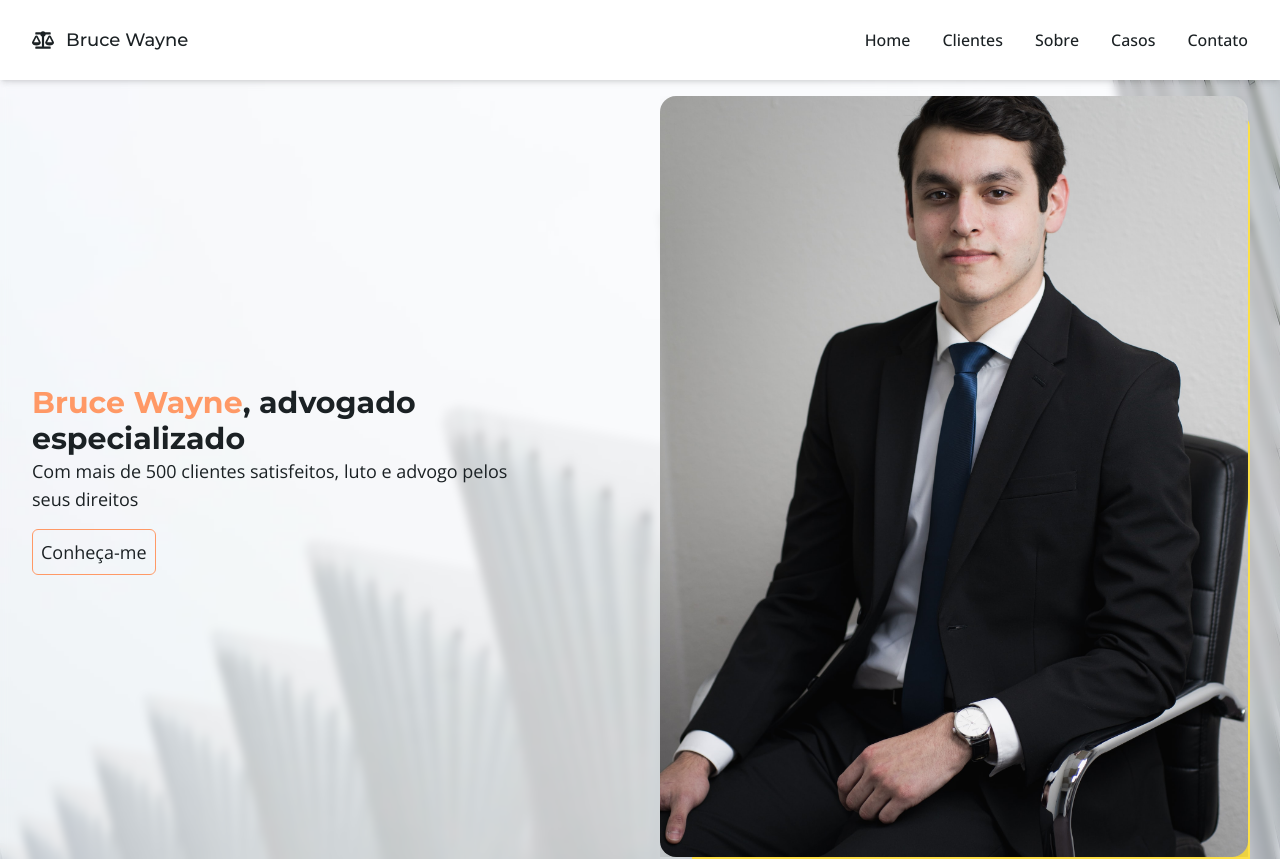
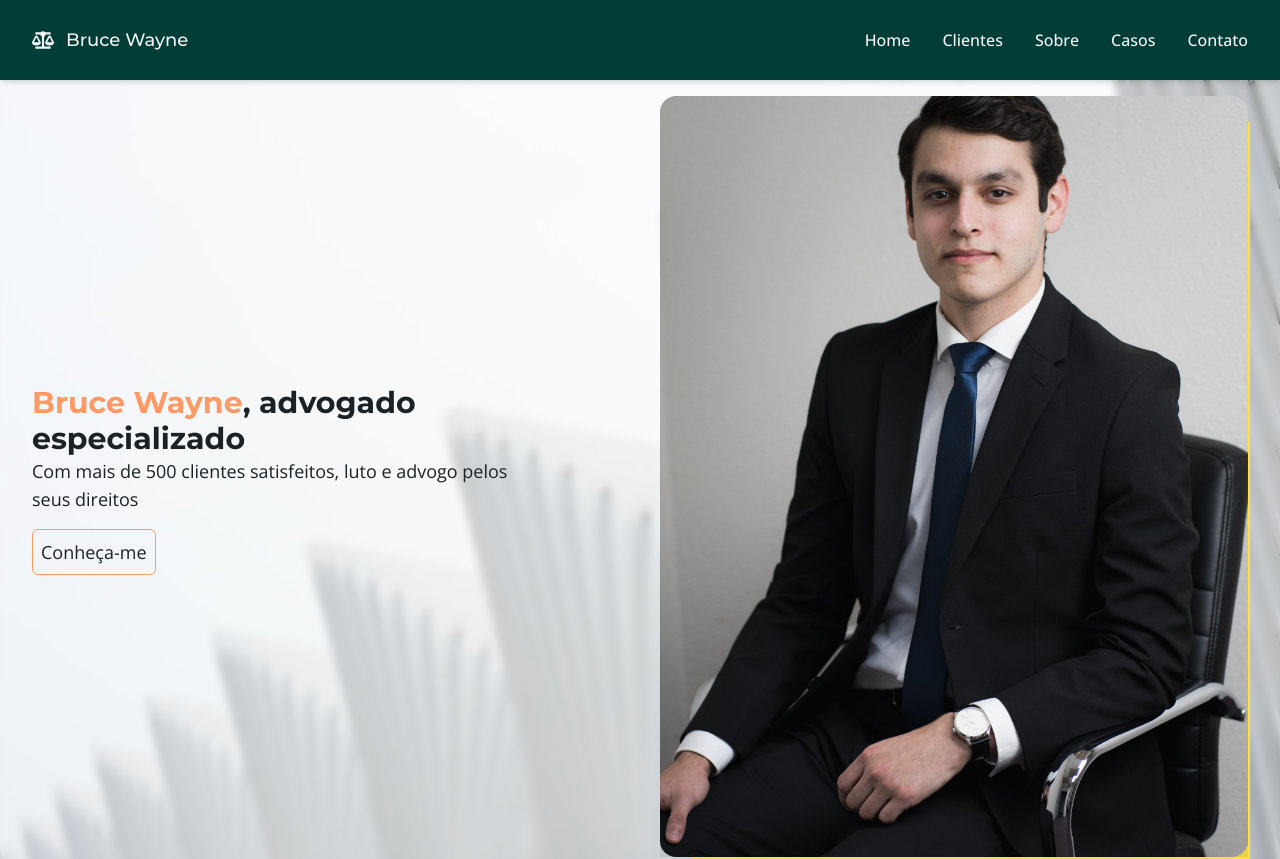
Before and after one commit to Nelson-DevStack/advogado, a Next.js app: page / in a window 1280 px wide. Shown: the top 859 px of the page. Built offline with nearby package versions, Linux system fonts and the light colour scheme.

Commit message:
Color pallete

```diff
--- a/src/components/Hero/index.tsx
+++ b/src/components/Hero/index.tsx
@@ -46,7 +46,7 @@ const Hero: React.FC<FComponent> = ({ id }) => {
       className="bg-hero bg-cover h-full -z-50 bg-fixed "
     >
       <div className="backdrop-blur-sm">
-        <Container className="grid lg:grid-cols-2 lg:items-center gap-10 min-h-[80vh] lg:justify-between py-10 lg:py-4">
+        <Container className="grid lg:grid-cols-2 lg:items-center gap-10 min-h-[85vh] lg:justify-between py-10 lg:py-4">
           <div
             style={{
               transform: `translateY(-${progress * 35}vh)`,
--- a/src/components/Navbar/index.tsx
+++ b/src/components/Navbar/index.tsx
@@ -1,3 +1,4 @@
+import { motion } from 'framer-motion';
 import Link from 'next/link';
 import React, { useState } from 'react';
 import { FaBalanceScale, FaBars } from 'react-icons/fa';
@@ -40,12 +41,17 @@ const Navbar = () => {
   ];
 
   return (
-    <header className="w-full h-20 sticky top-0 bg-white z-50 shadow-md">
+    <motion.header
+      className="w-full h-20 sticky top-0 z-50 shadow-md"
+      transition={{ duration: 2, delay: 3 }}
+      initial={{ opacity: 0 }}
+      animate={{ opacity: 1, backgroundColor: '#013d37', color: '#f6f6f6' }}
+    >
       <Container>
         <nav className="w-full h-full items-center flex justify-between">
           {/* <Link href={'/'}>Bruce Wayne</Link> */}
           <Link href="/" className="p-1">
-            <span className="flex items-center gap-3 text-lg font-heading font-medium text-primaryGray">
+            <span className="flex items-center gap-3 text-lg font-heading font-medium ">
               <FaBalanceScale fontSize={22} />
               Bruce Wayne
             </span>
@@ -60,14 +66,14 @@ const Navbar = () => {
           </button>
 
           <ul
-            className={`flex flex-col gap-8 fixed top-20 right-0 min-h-screen max-w-[85vw] w-full p-10 border bg-white translate-x-full transition duration-500 shadow-xl lg:translate-x-0
+            className={`flex flex-col gap-8 fixed top-20 right-0 min-h-screen max-w-[85vw] w-full p-10 border bg-transparent translate-x-full transition duration-500 lg:transition-none shadow-xl lg:translate-x-0
 
             lg:static lg:min-h-fit lg:flex-row lg:p-0 lg:max-w-fit lg:shadow-none lg:border-none
             ${navbarOpen ? '!translate-x-0' : ''}`}
           >
             {navbarLinks.map((link) => (
               <li
-                className="text-base font-semibold lg:font-medium text-primaryGray font-text"
+                className="text-base font-semibold lg:font-medium font-text"
                 key={link.label}
               >
                 <ScrollLink
@@ -83,58 +89,10 @@ const Navbar = () => {
                 </ScrollLink>
               </li>
             ))}
-            {/* <li className="text-base font-medium text-primaryGray font-text">
-              <Link href={'/'}>Home</Link>
-            </li>
-
-            <li className="text-base font-medium text-primaryGray font-text">
-              <ScrollLink
-                className="cursor-pointer"
-                to={'clientes'}
-                spy={true}
-                smooth={true}
-                duration={500}
-              >
-                Clientes
-              </ScrollLink>
-            </li>
-            <li className="text-base font-medium text-primaryGray font-text">
-              <ScrollLink
-                className="cursor-pointer"
-                to={'sobre'}
-                spy={true}
-                smooth={true}
-                duration={500}
-              >
-                Sobre
-              </ScrollLink>
-            </li>
-            <li className="text-base font-medium text-primaryGray font-text">
-              <ScrollLink
-                className="cursor-pointer"
-                to={'casos'}
-                spy={true}
-                smooth={true}
-                duration={500}
-              >
-                Casos
-              </ScrollLink>
-            </li>
-            <li className="text-base font-medium text-primaryGray font-text">
-              <ScrollLink
-                className="cursor-pointer"
-                to={'contato'}
-                spy={true}
-                smooth={true}
-                duration={500}
-              >
-                Contato
-              </ScrollLink>
-            </li> */}
           </ul>
         </nav>
       </Container>
-    </header>
+    </motion.header>
   );
 };
 
--- a/src/components/Welcome/index.tsx
+++ b/src/components/Welcome/index.tsx
@@ -23,7 +23,7 @@ const Welcome: React.FC<WelcomeProps> = ({ time }) => {
 
   return (
     <motion.div
-      className="fixed h-screen w-screen w-full h-full mx-auto bg-[#111] z-[60] flex items-center justify-center"
+      className="fixed h-screen w-screen w-full h-full mx-auto bg-mainColor z-[60] flex items-center justify-center"
       style={{
         display: timeExpired ? 'none' : 'fixed',
       }}
--- a/tailwind.config.js
+++ b/tailwind.config.js
@@ -10,6 +10,9 @@ module.exports = {
     extend: {
       colors: {
         primaryGray: '#1B2124',
+        mainColor: '#013d37',
+        secondaryColor: '#dfbf8d',
+        lightColor: '#f6f6f6',
         accentColor: '#FF9966',
       },
       fontFamily: {
```
